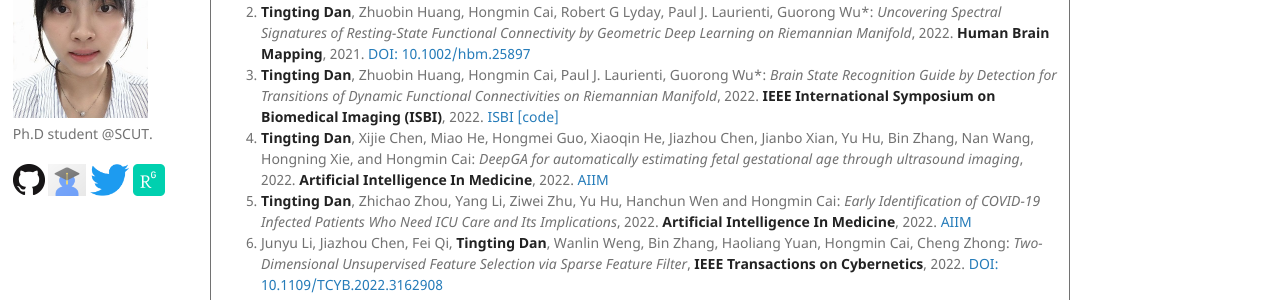
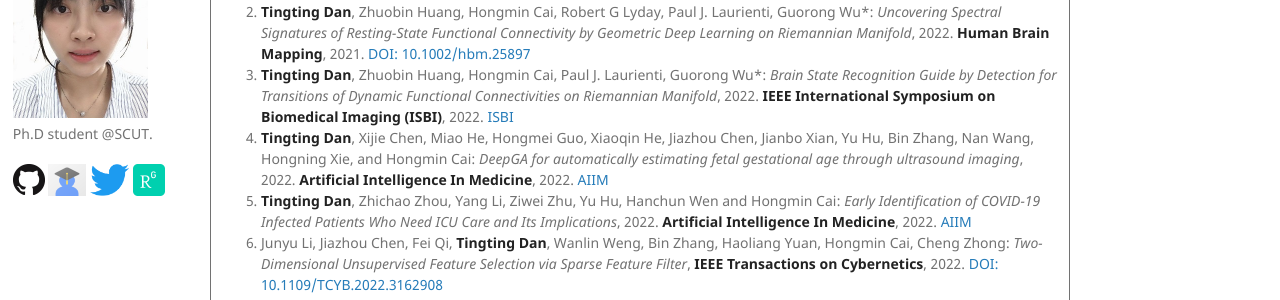
Before and after one commit to Dandy5721/dandy.github.io, a Jekyll site: the page built from publications.md, in a window 1280 px wide and 900 px high. Shown: the part 211-511 px from the top of the window. Built offline with Jekyll 4.4.1, drawn with Linux system fonts in a browser that asks for light colours; our own code applies the rules of GitHub Pages for plain Markdown files.

Commit message:
Update publications.md

```diff
--- a/publications.md
+++ b/publications.md
@@ -6,7 +6,7 @@
 
 1.  **Tingting Dan**, Zhuobin Huang, Hongmin Cai, Paul J. Laurienti, Guorong Wu*: _Learning Brain Dynamics of Evolving Manifold Data Instances Using Geometric-Attention Neural Network_, **IEEE Transaction on Medical Imaging**, 2022. [doi: 10.1109/TMI.2022.3169640](https://ieeexplore.ieee.org/document/9761822)
 2. **Tingting Dan**, Zhuobin Huang, Hongmin Cai, Robert G Lyday, Paul J. Laurienti, Guorong Wu*: _Uncovering Spectral Signatures of Resting-State Functional Connectivity by Geometric Deep Learning on Riemannian Manifold_, 2022. **Human Brain Mapping**, 2021. [DOI: 10.1002/hbm.25897](https://doi.org/10.21203/rs.3.rs-377187/v1)
-3. **Tingting Dan**, Zhuobin Huang, Hongmin Cai, Paul J. Laurienti, Guorong Wu*: _Brain State Recognition Guide by Detection for Transitions of Dynamic Functional Connectivities on Riemannian Manifold_, 2022. **IEEE International Symposium on Biomedical Imaging (ISBI)**, 2022. [ISBI](https://arxiv.org/abs/2106.15113) [[code]](https://github.com/Chrisa142857/You-Only-Look-Cytopathology-Once)
+3. **Tingting Dan**, Zhuobin Huang, Hongmin Cai, Paul J. Laurienti, Guorong Wu*: _Brain State Recognition Guide by Detection for Transitions of Dynamic Functional Connectivities on Riemannian Manifold_, 2022. **IEEE International Symposium on Biomedical Imaging (ISBI)**, 2022. [ISBI](https://ieeexplore.ieee.org/stamp/stamp.jsp?tp=&arnumber=9761486)
 4. **Tingting Dan**, Xijie Chen, Miao He, Hongmei Guo, Xiaoqin He, Jiazhou Chen, Jianbo Xian, Yu Hu, Bin Zhang, Nan Wang, Hongning Xie, and Hongmin Cai: _DeepGA for automatically estimating fetal gestational age through ultrasound imaging_, 2022. **Artificial Intelligence In Medicine**, 2022. [AIIM](https://arxiv.org/abs/2106.15113)
 5. **Tingting Dan**, Zhichao Zhou, Yang Li, Ziwei Zhu, Yu Hu, Hanchun Wen and Hongmin Cai: _Early Identification of COVID-19 Infected Patients Who Need ICU Care and Its Implications_, 2022. **Artificial Intelligence In Medicine**, 2022. [AIIM](https://arxiv.org/abs/2106.15113)
 6. Junyu Li, Jiazhou Chen, Fei Qi, **Tingting Dan**, Wanlin Weng, Bin Zhang, Haoliang Yuan, Hongmin Cai, Cheng Zhong: _Two-Dimensional Unsupervised Feature Selection via Sparse Feature Filter_, **IEEE Transactions on Cybernetics**, 2022. [DOI: 10.1109/TCYB.2022.3162908](https://ieeexplore.ieee.org/document/9754711)
```
